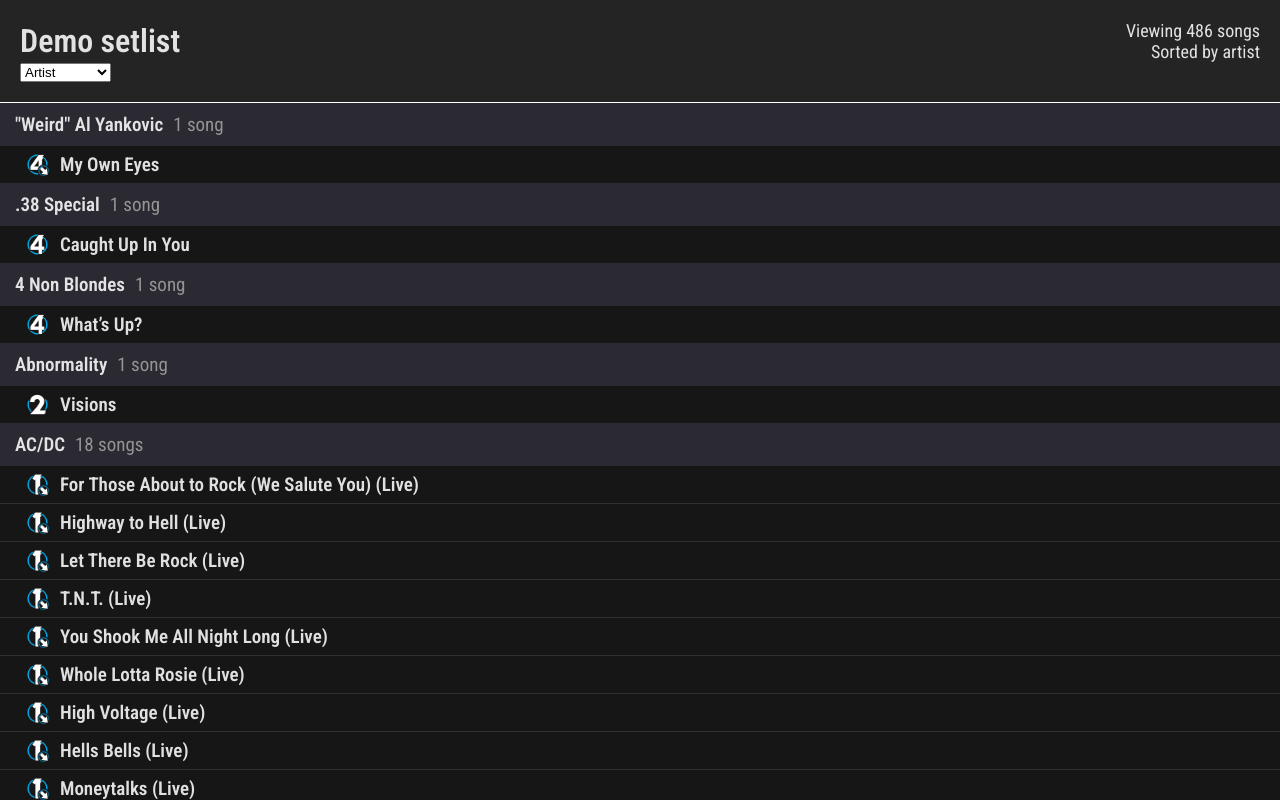
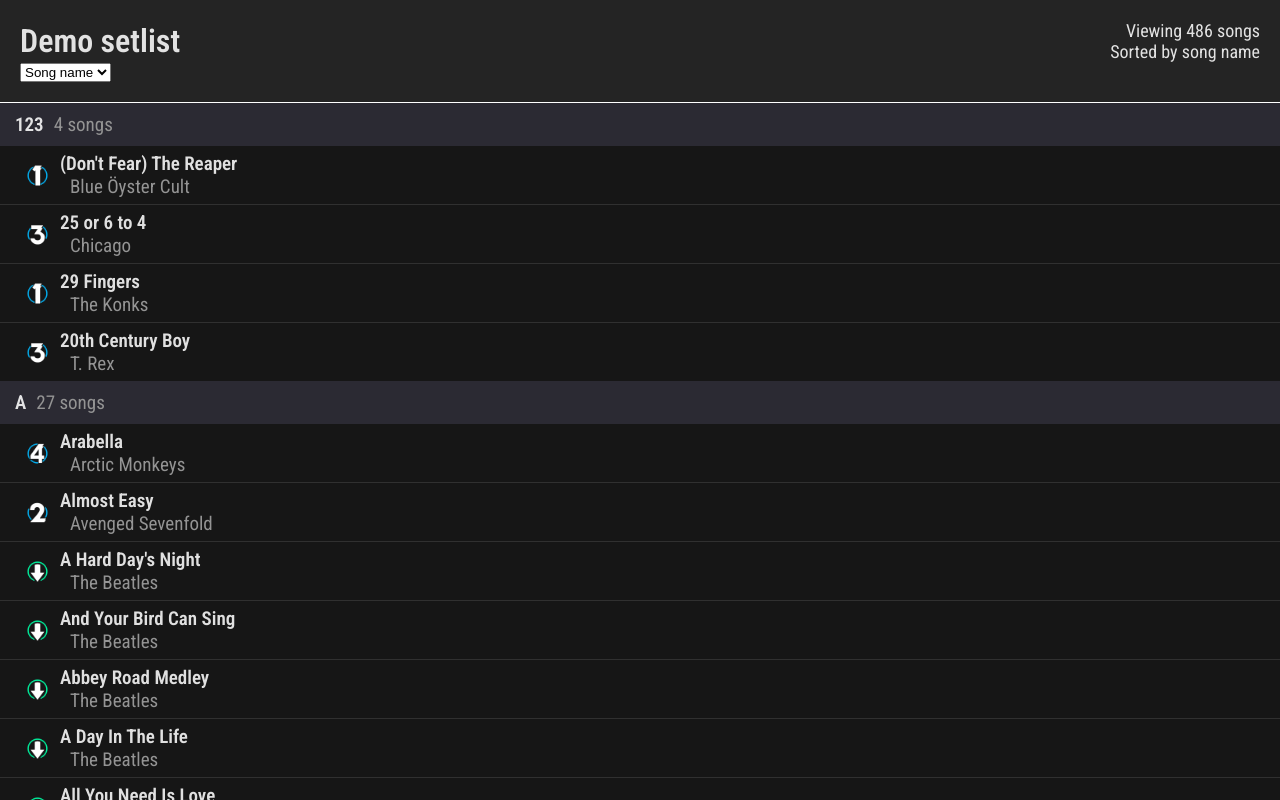
Before and after one commit to Readek/RBSetlist, a React (Vite) app: page / in a window 1280 px wide. Both pictures are taken after a click on the button "View Demo Setlist". Built offline with nearby package versions, Linux system fonts and the light colour scheme.

Commit message:
Default to sort by song name

```diff
--- /dev/null
+++ b/src/components/SetlistView/List/setlistCategoryTitle.jsx
@@ -0,0 +1,23 @@
+import { useTranslation } from "react-i18next";
+
+export default function setlistCategoryTitle({name, count}) {
+
+    const { t } = useTranslation();
+
+    return(
+
+    <div className="setlistListCategoryHeader">
+
+        <span className="setlistListCategoryName">
+            {name}
+        </span>
+
+        <span className="setlistListCategorySecon">
+            {t("setlistListCatCount", {count: count})}
+        </span>
+
+    </div>
+
+    )
+
+}
--- a/src/components/SetlistView/List/setlistList.jsx
+++ b/src/components/SetlistView/List/setlistList.jsx
@@ -1,13 +1,11 @@
 import { useContext } from "react";
 import { SetlistContext } from "../../../contexts/setlistContext";
-import { useTranslation } from "react-i18next";
 import SongInList from "./songInList";
+import SetlistCategoryTitle from "./setlistCategoryTitle";
 import "../../../assets/SetlistView/List/setlistList.css"
 /** @import { SetlistActive, SetlistInfo } from "../data/TypeDefinitions.mjs" */
 
 export default function SetlistList() {
-
-    const { t } = useTranslation();
 
     /** @type {{setlistActive: SetlistActive[], setlistInfo: SetlistInfo}} */
     const { setlistActive, setlistInfo } = useContext(SetlistContext);
@@ -20,17 +18,10 @@
 
             <div className="setlistListCategory" key={category.name}>
 
-                <div className="setlistListCategoryHeader">
-
-                    <span className="setlistListCategoryName">
-                        {category.name}
-                    </span>
-
-                    <span className="setlistListCategorySecon">
-                        {t("setlistListCatCount", {count: category.songs.length})}
-                    </span>
-
-                </div>
+                <SetlistCategoryTitle
+                    name={category.name}
+                    count={category.songs.length}
+                />
 
                 <div className="setlistListCategorySongs">
                     {category.songs.map(song => (
--- a/src/components/SetlistView/Top/setlistTopBar.jsx
+++ b/src/components/SetlistView/Top/setlistTopBar.jsx
@@ -11,7 +11,7 @@
     /** @type {{setlistData: SetlistData[], setlistInfo: SetlistInfo}} */
     const { setlistData, setlistInfo, addToSetlistInfo } = useContext(SetlistContext);
 
-    const [selectedSort, setSelectedSort] = useState("Artist");
+    const [selectedSort, setSelectedSort] = useState("SongName");
 
     useEffect(() => {
         addToSetlistInfo("sortType", selectedSort);
--- a/src/pages/setlistView.jsx
+++ b/src/pages/setlistView.jsx
@@ -1,8 +1,8 @@
-import { useContext } from "react";
+import { lazy, Suspense, useContext } from "react";
 import { SetlistContext } from "../contexts/setlistContext";
 import { Navigate } from "react-router-dom";
 import SetlistTopBar from "../components/SetlistView/Top/setlistTopBar";
-import SetlistList from "../components/SetlistView/List/setlistList"
+import LoadingList from "../components/SetlistView/List/loadingList";
 import "../assets/SetlistView/setlistView.css"
 /** @import { SetlistData } from "../data/TypeDefinitions.mjs" */
 
@@ -10,6 +10,8 @@
 
     /** @type {{setlistData: SetlistData[]}} */
     const { setlistData } = useContext(SetlistContext);
+
+    const SetlistList = lazy(() => import('../components/SetlistView/List/setlistList'));
 
     return(<>
 
@@ -20,7 +22,9 @@
 
         <SetlistTopBar />
 
-        <SetlistList />
+        {<Suspense fallback={<LoadingList/>}>
+            <SetlistList/>
+        </Suspense>}
 
     </div>
 
```
